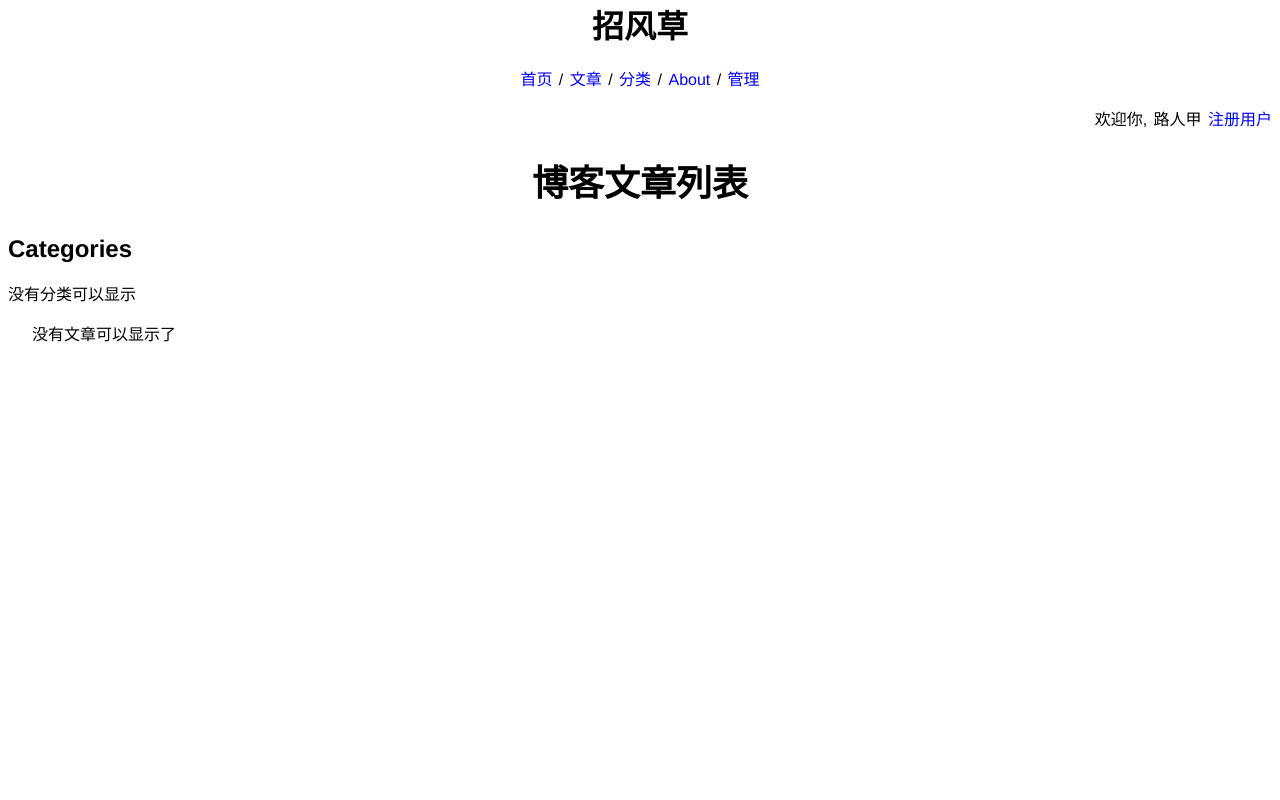
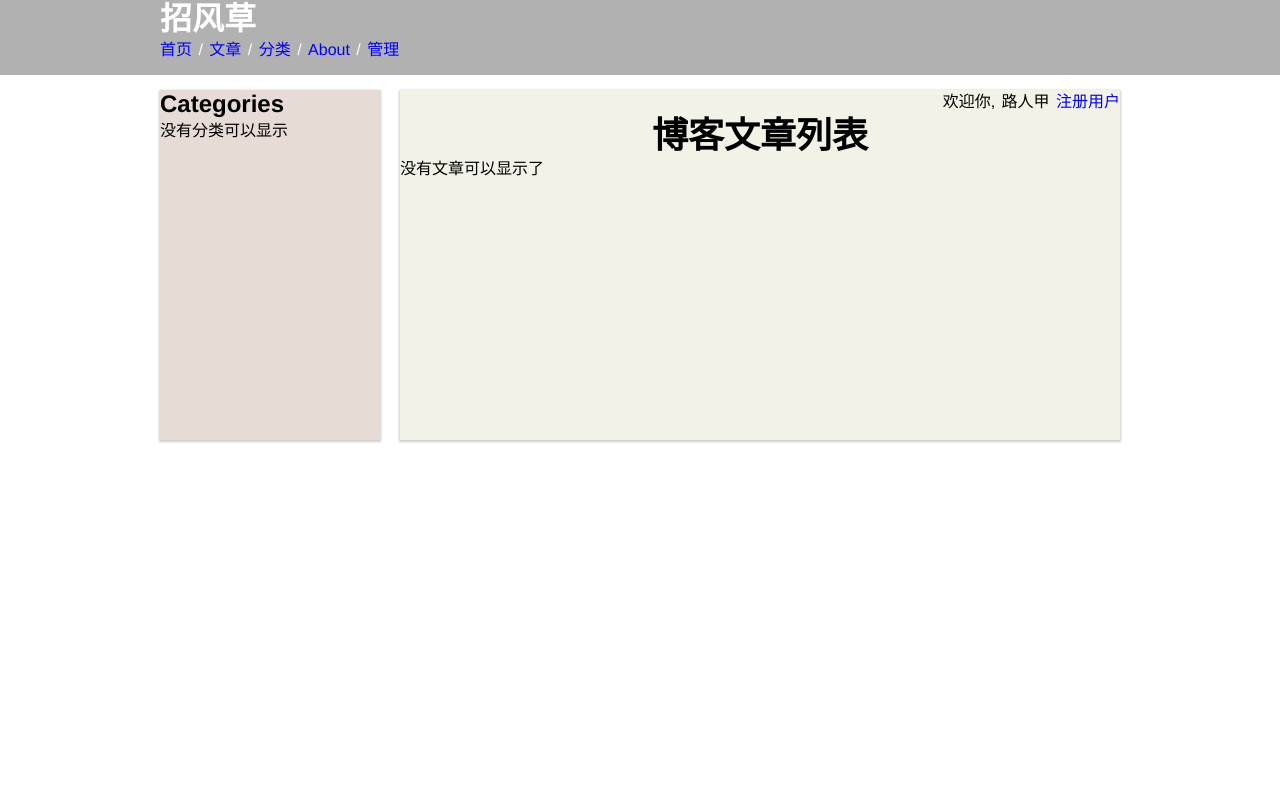
Before and after one commit to Yacoding/ANet, a Django app: page /blog/ in a window 1280 px wide. Run offline with Django 3.2, Linux system fonts and the light colour scheme; data that the repository does not hold is empty.

Commit message:
修改base.html & index.html

```diff
--- a/ANet/ANet/settings.py
+++ b/ANet/ANet/settings.py
@@ -72,7 +72,7 @@ STATICFILES_DIRS = (
     # Put strings here, like "/home/html/static" or "C:/www/django/static".
     # Always use forward slashes, even on Windows.
     # Don't forget to use absolute paths, not relative paths.
-    'blog/media',
+    'blog/static'
 )
 
 # List of finder classes that know how to find static files in
--- a/ANet/blog/media/style/baseline.base.css
+++ b/ANet/blog/static/style/baseline.base.css
@@ -6,7 +6,7 @@ version 0.5.2
 */
 
 /******************** Base ********************/
-body											{ font-family: helvetica, arial, sans-serif; line-height: 1.5; background: white; color: black; }
+body											{ font-family: helvetica, arial, sans-serif; line-height: 1.5; background: white; color: black; text-align: center; }
 h1, h2, h3, h4, h5, h6							{ line-height: 1.2; }
 h4, h5, h6										{ font-weight: bold; }
 b, strong, caption, th, thead, dt, legend		{ font-weight: bold; }
@@ -35,6 +35,45 @@ ol												{ list-style: decimal outside; }
 input, select, button							{ cursor: pointer; }
 table											{ font: inherit; width: 100%; }
 
+* { padding: 0; margin: 0;}
+.container:after,.container:before {content: ""; display: table; }
+.container:after { clear: both; overflow: hidden; }
+.container { width: 960px; margin: 0 auto; text-align: left; zoom: 1; }
+#header {
+  background: #b1b1b1;/*header全屏背景色设置*/
+  color: #fff;
+  margin-bottom: 15px; /*顶部与主内容垂直间距，可自行修改*/
+}
+.sidebar {
+  width: 220px; /*左边栏宽度，可自行修改*/
+  float: left;/*侧栏居左*/
+}
+.main-content {
+  width: 720px; /*主内容宽度*/
+  float: right;/*主内容居右*/
+}
+#footer {
+  background: #b1b1b1;/*footer全屏背景色设置*/
+  color: #fff;
+}
+/*测试样式，可自行修改*/
+#header .container {
+  height: 75px;
+}
+.sidebar {
+  height: 350px;
+  background-color: #E7DBD5;
+  box-shadow: 0 1px 2px 1px rgba(0, 0, 0, 0.2);
+}
+.main-content {
+  background-color: #F2F2E6;
+  height: 350px;
+  box-shadow: 0 1px 2px 1px rgba(0, 0, 0, 0.2);
+}
+#footer .container {
+  margin-top: 15px;
+}
+
 /* html 5 */
 article, aside, header, hgroup,
 nav, figure, section, footer					{ display: block; }
@@ -49,3 +88,6 @@ a:visited 										{ text-decoration: none; color: green; }
 /* Debug */
 .debug											{ outline: solid gold 1px; }
 .debug-background								{ background: rgba(255, 215, 0, 0.2) !important; }
+
+.content-left									{ float: left; border: 1px solid; height: 100%; _display: inline;}
+.content-right									{ float: right; border: 1px solid; height: 100%; _display: inline;}
--- a/ANet/blog/templates/base.html
+++ b/ANet/blog/templates/base.html
@@ -4,16 +4,38 @@
         <link href="/site_medias/style/baseline.base.css" rel="stylesheet" type="text/css">
     </head>
     <body>
-        {% block navi %}
-            <div class="center">
-                <h1>招风草</h1>
-                <p><a href="/blog/">首页</a> / <a href="/blog/view/">文章</a> / <a href="/blog/categoies/">分类</a> / <a href="/about/">About</a> / <a href="/admin/">管理</a></p>
+        {% block header %}
+        <div id="header">
+            <div class="container">
+                <div class="header">
+                    <h1>招风草</h1>
+                    <p><a href="/blog/">首页</a> / <a href="/blog/view/">文章</a> / <a href="/blog/categoies/">分类</a> / <a href="/about/">About</a> / <a href="/admin/">管理</a></p>
+                </div>
             </div>
+        </div>
         {% endblock %}
-    	{% block user_info %}{% endblock %}
-        <h2>{% block title %}给生活加点料{% endblock %}</h2>
-        {% block content %}
+        <div id="page">
+            <div class="container">
+                <div class="main-content">
+    	       {% block user_info %}{% endblock %}
+                <h2>{% block title %}给生活加点料{% endblock %}</h2>
+                {% block main-content %}
 
-        {% endblock %}
+                {% endblock %}
+                </div>
+                <div class="aside sidebar">
+                    {% block sidebar %}
+
+                    {% endblock %}
+                </div>
+            </div>
+        </div>
+        <div id="footer">
+            <div class="container">
+                {% block footer %}
+
+                {% endblock %}
+            </div>
+        </div>
     </body>
 </html>
```
Also changed, not shown: ANet/blog/templates/index.html (+13 -12 lines), ANet/blog/static/style/baseline.form.css (renamed from ANet/blog/media/style/baseline.form.css), ANet/blog/static/style/baseline.grid.css (renamed from ANet/blog/media/style/baseline.grid.css), ANet/blog/static/style/baseline.reset.css (renamed from ANet/blog/media/style/baseline.reset.css), ANet/blog/static/style/baseline.table.css (renamed from ANet/blog/media/style/baseline.table.css), ANet/blog/static/style/baseline.type.css (renamed from ANet/blog/media/style/baseline.type.css), ANet/blog/static/style/site.css (added), 5 other files.
